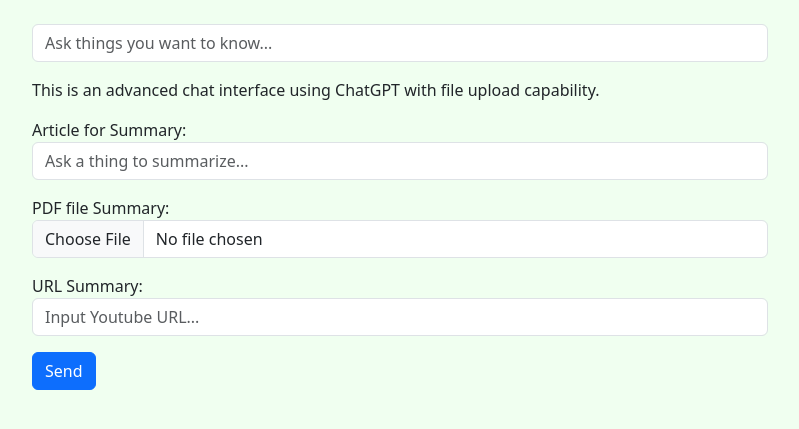
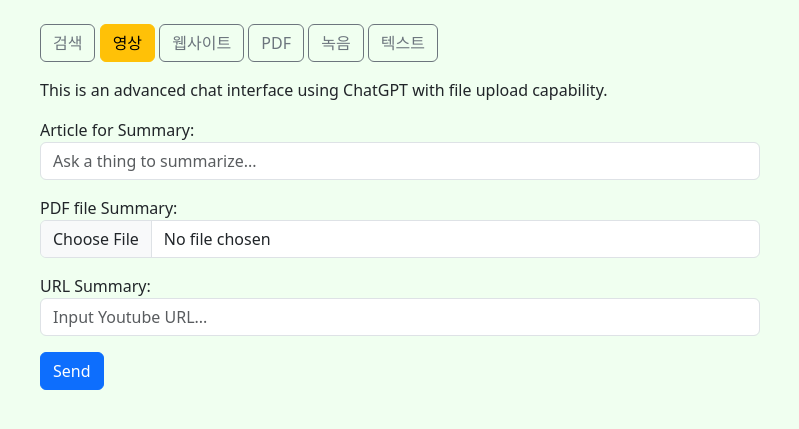
Before and after one commit to devnproyj22/django_summary_ai, a Django app: page /chat/ in a window 1280 px wide. Shown: the part 57-486 px from the top of the page, without its empty margins (240-1039 px from the left). Run offline with Django 5.2, Linux system fonts and the light colour scheme; the visitor is signed in with stand-in values (Sample User, id 1).

Commit message:
Initial commit (1)

```diff
--- a/chatgpt_project/chat/templates/chat/index.html
+++ b/chatgpt_project/chat/templates/chat/index.html
@@ -2,20 +2,17 @@
 {% block title %}ChatGPT Integration{% endblock %}
 {% block header %}Advanced Chat Interface{% endblock %}
 {% block content %}
+<div class="container">
     <div class="row mb-4">
         <div class="col-md-8 mx-auto">
-            <div class="search-container mb-3">
-                <input type="text" class="form-control search-input" placeholder="Ask things you want to know...">
-            </div>
-            <!-- <div class="category-buttons mt-2">
-
+            <div class="category-buttons mb-3">
                 <button class="btn btn-outline-secondary">검색</button>
                 <button class="btn btn-warning">영상</button>
                 <button class="btn btn-outline-secondary">웹사이트</button>
                 <button class="btn btn-outline-secondary">PDF</button>
                 <button class="btn btn-outline-secondary">녹음</button>
                 <button class="btn btn-outline-secondary">텍스트</button>
-            </div> -->
+            </div>
             <p>This is an advanced chat interface using ChatGPT with file upload capability.</p>
             <form method="post" enctype="multipart/form-data" class="mb-4">
                 {% csrf_token %}
@@ -55,3 +52,4 @@
         </div>
     {% endif %}
 {% endblock %}
+</div>
```
